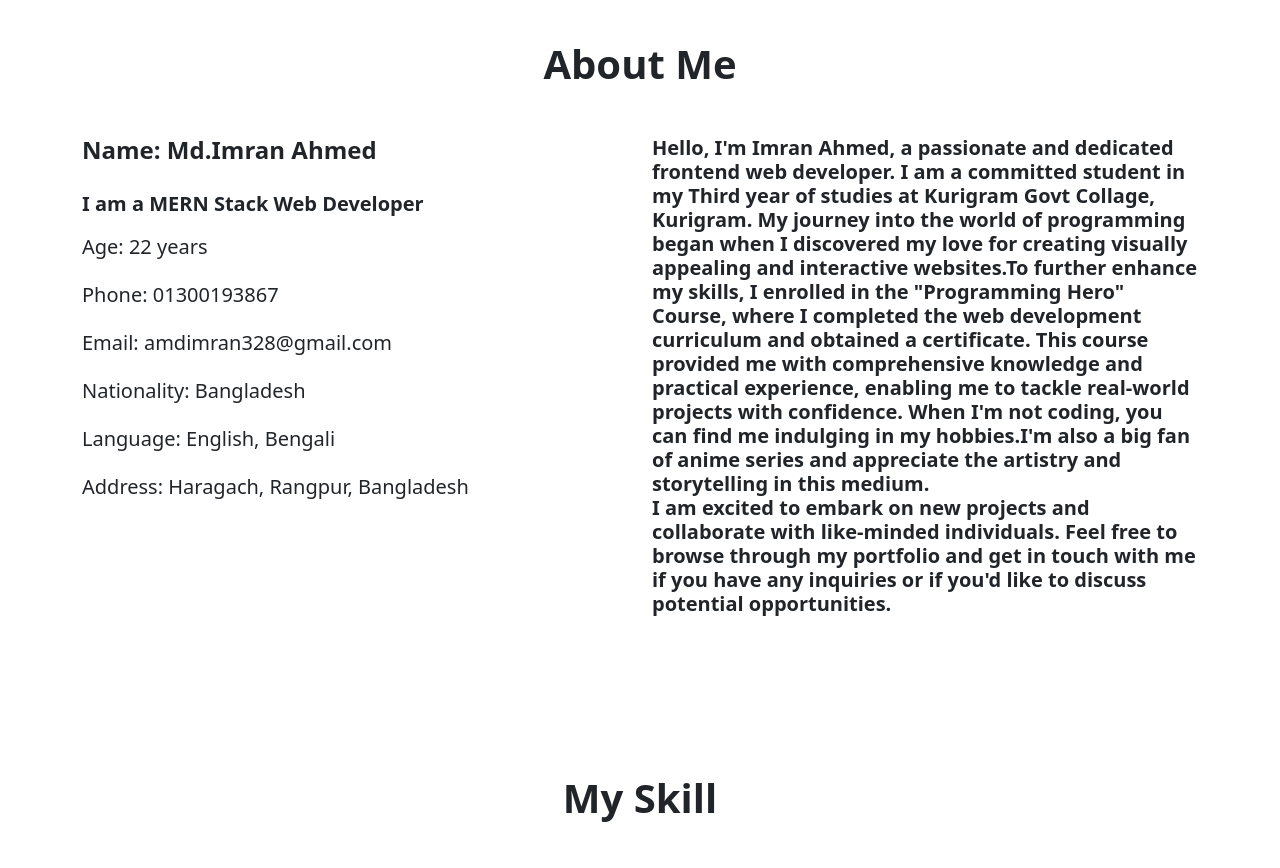
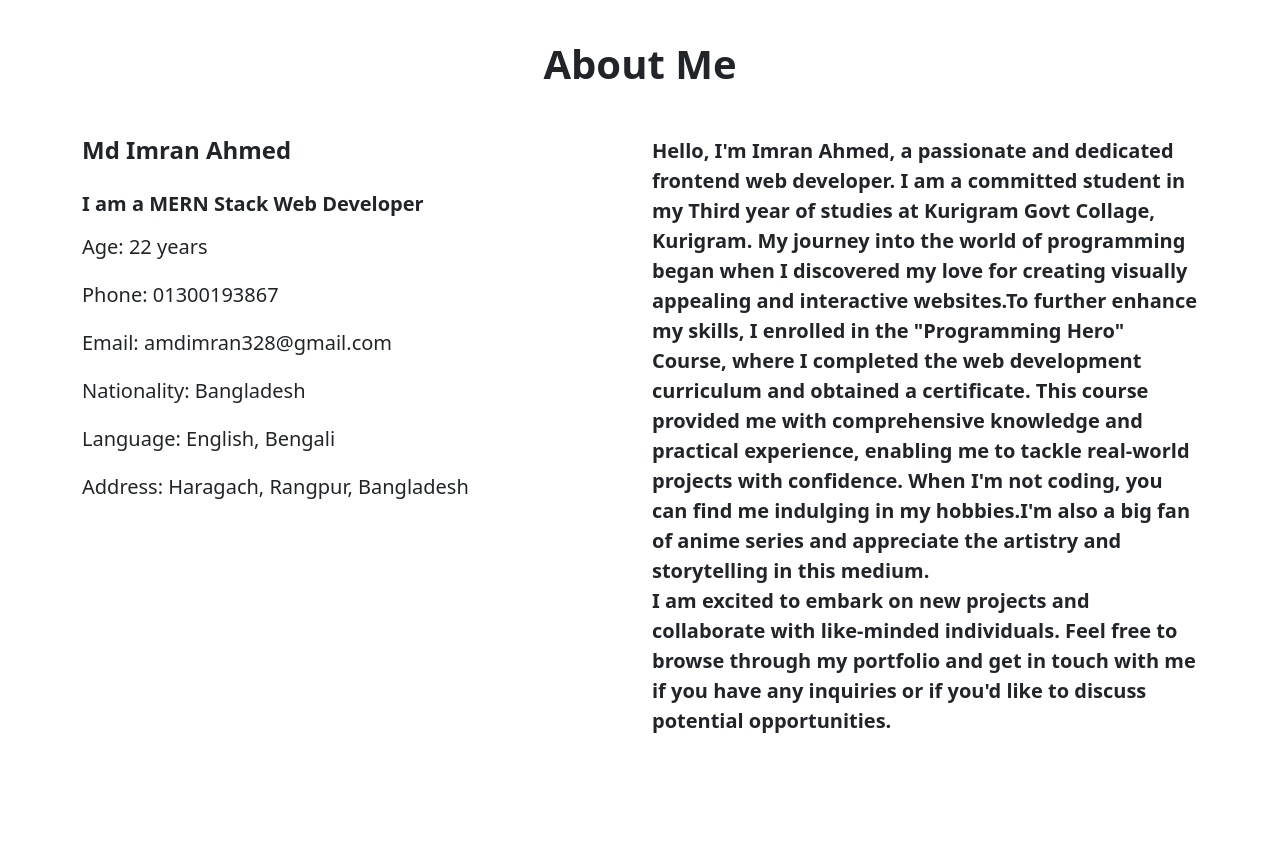
Before and after one commit to imranahmed20/my-portfolio, a React (Vite) app: page / in a window 1280 px wide. Shown: the part 700-1568 px from the top of the page. Built offline with nearby package versions, Linux system fonts and the light colour scheme.

Commit message:
updata letter

```diff
--- a/index.html
+++ b/index.html
@@ -28,6 +28,7 @@
   </script>
 
 
+
 </body>
 
 </html>
--- a/package.json
+++ b/package.json
@@ -21,7 +21,8 @@
     "react-icons": "^4.10.1",
     "react-particles": "^2.10.1",
     "react-router-dom": "^6.14.0",
-    "sort-by": "^1.2.0"
+    "sort-by": "^1.2.0",
+    "typed-js": "^0.2.3"
   },
   "devDependencies": {
     "@types/react": "^18.0.37",
--- a/src/Component/About/About.jsx
+++ b/src/Component/About/About.jsx
@@ -7,7 +7,7 @@ const About = () => {
                 <h1 className='text-center fw-bold mb-5'>About Me</h1>
                 <div className='row row-cols-1 row-cols-md-2 g-4'>
                     <div className='col' data-aos="fade-right">
-                        <h4 className='fw-bold mb-4'><span>Name:</span>  Md.Imran Ahmed</h4>
+                        <h4 className='fw-bold mb-4'>Md Imran Ahmed</h4>
                         <p className='fs-5 fw-semibold'>I am a MERN Stack Web Developer</p>
                         <h5 className='mb-4'>Age: 22 years</h5>
                         <h5 className='mb-4'>Phone: 01300193867</h5>
@@ -18,9 +18,9 @@ const About = () => {
                     </div>
                     <div className="col" data-aos="fade-left"
                         data-aos-duration="1500">
-                        <h5 className=' fw-semibold'>Hello, I'm Imran Ahmed, a passionate and dedicated frontend web developer. I am a committed student in my Third year of studies at Kurigram Govt Collage, Kurigram. My journey into the world of programming began when I discovered my love for creating visually appealing and interactive websites.To further enhance my skills, I enrolled in the "Programming Hero" Course, where I completed the web development curriculum and obtained a certificate. This course provided me with comprehensive knowledge and practical experience, enabling me to tackle real-world projects with confidence. When I'm not coding, you can find me indulging in my hobbies.I'm also a big fan of anime series and appreciate the artistry and storytelling in this medium.
+                        <p className='fs-5 fw-semibold'>Hello, I'm Imran Ahmed, a passionate and dedicated frontend web developer. I am a committed student in my Third year of studies at Kurigram Govt Collage, Kurigram. My journey into the world of programming began when I discovered my love for creating visually appealing and interactive websites.To further enhance my skills, I enrolled in the "Programming Hero" Course, where I completed the web development curriculum and obtained a certificate. This course provided me with comprehensive knowledge and practical experience, enabling me to tackle real-world projects with confidence. When I'm not coding, you can find me indulging in my hobbies.I'm also a big fan of anime series and appreciate the artistry and storytelling in this medium.
                             <br />
-                            I am excited to embark on new projects and collaborate with like-minded individuals. Feel free to browse through my portfolio and get in touch with me if you have any inquiries or if you'd like to discuss potential opportunities.</h5>
+                            I am excited to embark on new projects and collaborate with like-minded individuals. Feel free to browse through my portfolio and get in touch with me if you have any inquiries or if you'd like to discuss potential opportunities.</p>
                     </div>
 
                 </div>
--- a/src/Component/Banner/Banner.jsx
+++ b/src/Component/Banner/Banner.jsx
@@ -4,14 +4,14 @@ import img from '../../../src/assets/Image/357788537_2237658816426893_3189938461
 import resume from '../../assets/Image/Imran Ahmed Resume.pdf'
 import { FaDownload } from 'react-icons/fa';
 
+
 const Banner = () => {
     return (
         <div className='d-md-flex justify-content-between align-items-center mt-5 container' >
             <div>
                 <h1>Hi! I'm <br /><span className='text-success fw-bold'>Imran Ahmed</span></h1>
-
                 <h1 className='text-danger fw-bold fs-1'>Full Stack Web Developer </h1>
-                <p className='fs-5 fw-semibold'>Welcome to my portfolio! I'm a passionate MERN stack web developer with expertise in HTML, CSS, JavaScript, React, Express.js, Node.js, and MongoDB. With a strong foundation in front-end development, I strive to create captivating user interfaces and seamless user experiences. I enjoy turning ideas into functional and visually appealing websites and web applications.</p>
+                <p className='fs-5 fw-semibold mb-3'>Welcome to my portfolio! I'm a passionate MERN stack web developer with expertise in HTML, CSS, JavaScript, React, Express.js, Node.js, and MongoDB. With a strong foundation in front-end development, I strive to create captivating user interfaces and seamless user experiences. I enjoy turning ideas into functional and visually appealing websites and web applications.</p>
                 <a href={resume} target="_blank" download="Imran Ahmed Resume" rel="noreferrer"> <button className='btn btn-danger fw-semibold fs-5'>DownLoad Resume <FaDownload></FaDownload></button></a>
             </div>
             <div className='ms-5 mt-3'>
```
Also changed, not shown: 1 other file (tests, documents, lock files or other folders).
